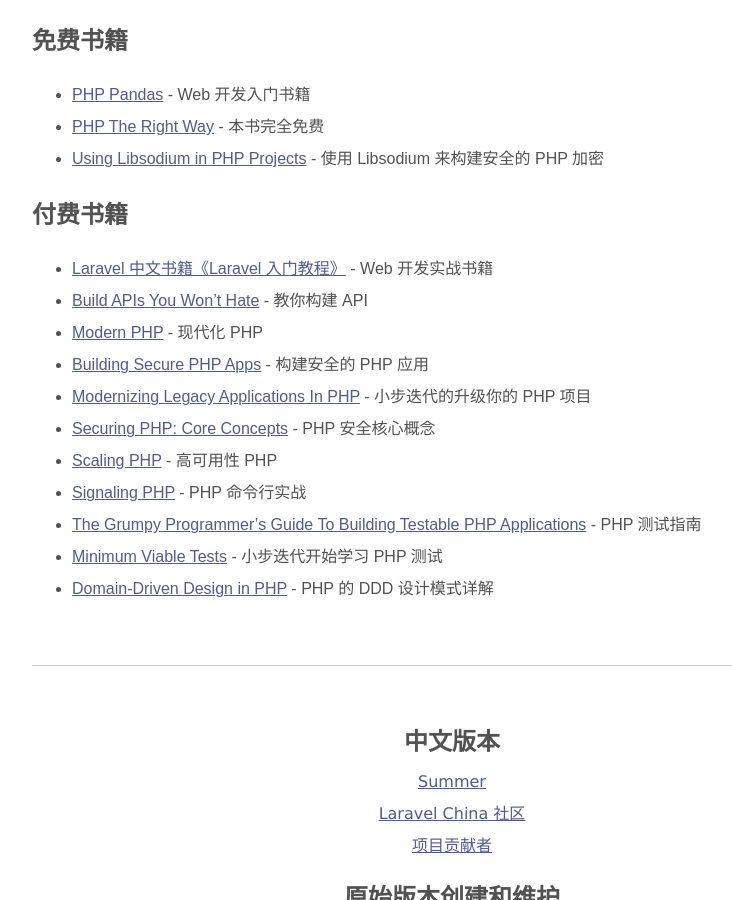
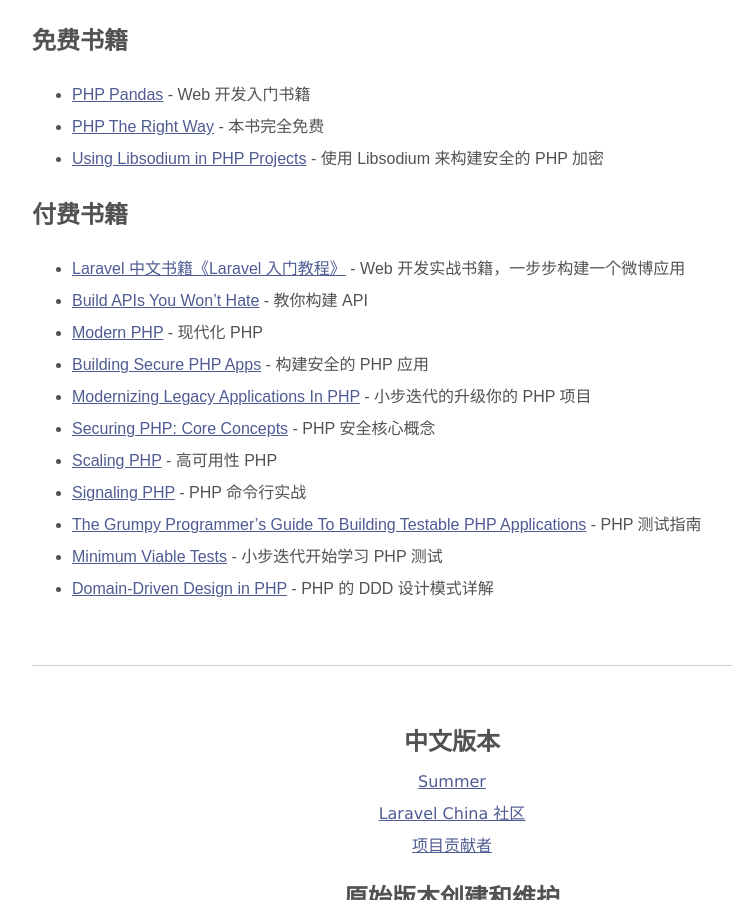
Before and after one commit to codeguy/php-the-right-way, a Jekyll site: the page built from _posts/16-10-01-Books.md, in a window 1280 px wide and 900 px high, scrolled down 1619 px. Shown: the whole window, without its empty margins (188-920 px from the left). Built offline with Jekyll 4.4.1, drawn with Linux system fonts in a browser that asks for light colours; our own code applies the rules of GitHub Pages for plain Markdown files.

Commit message:
translation

```diff
--- a/_posts/16-10-01-Books.md
+++ b/_posts/16-10-01-Books.md
@@ -19,7 +19,7 @@ title: 书籍
 
 ### 付费书籍
 
-* [Laravel 中文书籍《Laravel 入门教程》](https://laravel-china.org/topics/3383) - Web 开发实战书籍
+* [Laravel 中文书籍《Laravel 入门教程》](https://laravel-china.org/topics/3383) - Web 开发实战书籍，一步步构建一个微博应用
 * [Build APIs You Won't Hate](https://apisyouwonthate.com/) - 教你构建 API
 * [Modern PHP](http://shop.oreilly.com/product/0636920033868.do) - 现代化 PHP
 * [Building Secure PHP Apps](https://leanpub.com/buildingsecurephpapps) - 构建安全的 PHP 应用
```
